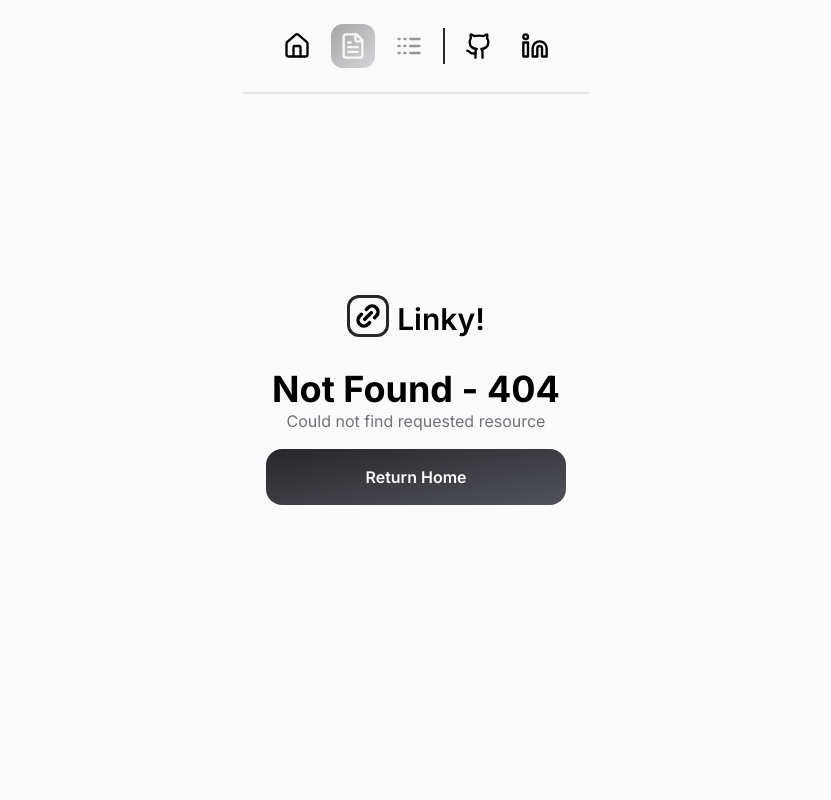
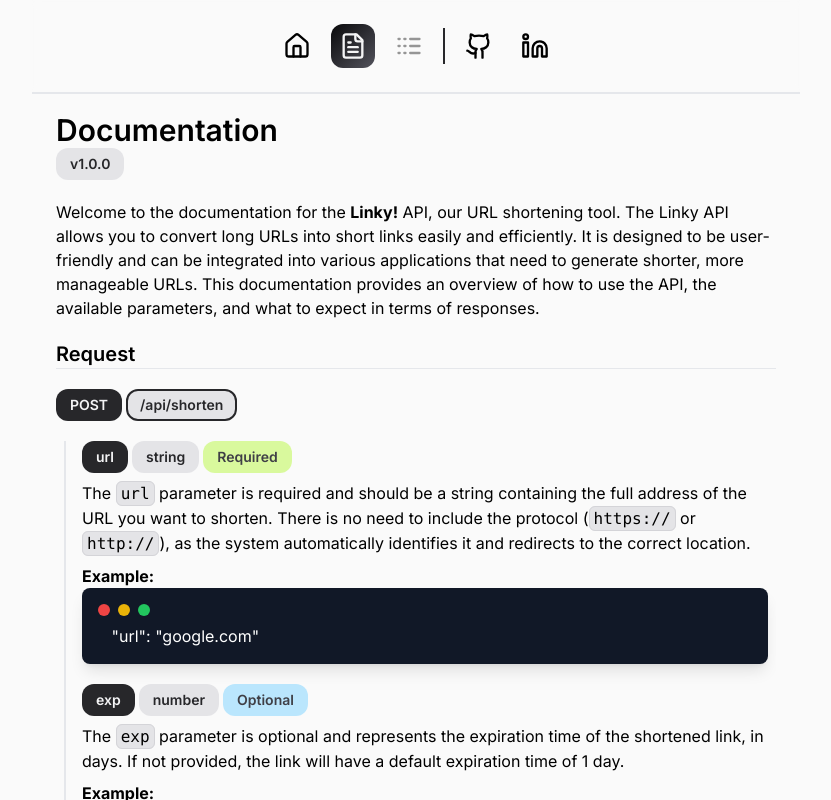
Before and after one commit to reinaldo-silva/linky, a Next.js app: page /docs in a window 1280 px wide. Before the commit this address had no page. Shown: the whole page, without its empty margins (224-1055 px from the left). Built offline with nearby package versions, Linux system fonts and the light colour scheme.

Commit message:
add page Docs and add solid arch in project

```diff
--- a/src/app/api/shorten/route.ts
+++ b/src/app/api/shorten/route.ts
@@ -1,4 +1,4 @@
-import { initDB } from "@/lib/redis";
+import { initDB } from "@/lib/dbConnection";
 import { nanoid } from "nanoid";
 import { NextResponse, type NextRequest } from "next/server";
 
--- /dev/null
+++ b/src/app/docs/page.tsx
@@ -0,0 +1,118 @@
+import { Badge } from "@/components/Badge";
+import { TerminalCode } from "@/components/TerminalCode";
+
+export default function Docs() {
+  return (
+    <div className="h-svh flex flex-col items-start overflow-x-hidden flex-1 mx-auto pt-28 pb-6 overflow-scroll space-y-5 scrollbar-hide">
+      <div className="flex flex-col items-start">
+        <h1 className="font-sans text-3xl font-semibold">Documentation</h1>
+        <Badge variant="white">v1.0.0</Badge>
+      </div>
+
+      <p>
+        Welcome to the documentation for the <strong>Linky!</strong> API, our
+        URL shortening tool. The Linky API allows you to convert long URLs into
+        short links easily and efficiently. It is designed to be user-friendly
+        and can be integrated into various applications that need to generate
+        shorter, more manageable URLs. This documentation provides an overview
+        of how to use the API, the available parameters, and what to expect in
+        terms of responses.
+      </p>
+
+      <h2 className="font-semibold border-b text-xl w-full">Request</h2>
+
+      <div className="flex gap-1">
+        <Badge>POST</Badge>
+        <Badge variant="outline">/api/shorten</Badge>
+      </div>
+
+      <div className="ml-2 border-l-2 px-4 w-full">
+        <ul className="space-y-5">
+          <li className="space-y-2">
+            <div className="flex space-x-1">
+              <Badge>url</Badge>
+              <Badge variant="white">string</Badge>
+              <Badge variant="required">Required</Badge>
+            </div>
+            <p>
+              The <code className="code-text">url</code> parameter is required
+              and should be a string containing the full address of the URL you
+              want to shorten. There is no need to include the protocol (
+              <code className="code-text">https://</code> or{" "}
+              <code className="code-text">http://</code>), as the system
+              automatically identifies it and redirects to the correct location.
+            </p>
+
+            <div>
+              <strong>Example:</strong>
+              <TerminalCode>
+                <p>{`   "url": "google.com"`}</p>
+              </TerminalCode>
+            </div>
+          </li>
+
+          <li className="space-y-2">
+            <div className="flex space-x-1">
+              <Badge>exp</Badge>
+              <Badge variant="white">number</Badge>
+              <Badge variant="optional">Optional</Badge>
+            </div>
+            <p>
+              The <code className="code-text">exp</code> parameter is optional
+              and represents the expiration time of the shortened link, in days.
+              If not provided, the link will have a default expiration time of 1
+              day.
+            </p>
+
+            <div>
+              <strong>Example:</strong>
+              <TerminalCode>
+                <p>{`   "exp": 7`}</p>
+              </TerminalCode>
+            </div>
+          </li>
+        </ul>
+      </div>
+
+      <h2 className="font-semibold border-b text-xl w-full">Response</h2>
+
+      <div className="flex gap-1">
+        <Badge>200</Badge>
+      </div>
+
+      <p>
+        The API response will be a JSON object containing the following
+        information:
+      </p>
+
+      <div className="ml-2 border-l-2 px-4 w-full">
+        <ul className="space-y-5">
+          <li className="space-y-2">
+            <div className="flex space-x-1">
+              <Badge>message</Badge>
+              <Badge variant="white">string</Badge>
+            </div>
+            <p>Informative message.</p>
+          </li>
+          <li className="space-y-2">
+            <div className="flex space-x-1">
+              <Badge>shortUrl</Badge>
+              <Badge variant="white">string</Badge>
+            </div>
+            <p>The shortened URL generated by the API.</p>
+          </li>
+        </ul>
+      </div>
+
+      <div className="w-full">
+        <strong>Example:</strong>
+        <TerminalCode>
+          <p>{`{`}</p>
+          <p>{`     "message": "Linky your url!"`}</p>
+          <p>{`     "shortUrl": "localhost:3000/s/JUli3GrR"`}</p>
+          <p>{`}`}</p>
+        </TerminalCode>
+      </div>
+    </div>
+  );
+}
--- a/src/app/globals.css
+++ b/src/app/globals.css
@@ -5,3 +5,17 @@
 * {
   @apply font-sans;
 }
+
+/* Definir a scroll bar invisível */
+.scrollbar-hide::-webkit-scrollbar {
+  display: none; /* Ocultar barra no WebKit (Chrome, Safari) */
+}
+
+.scrollbar-hide {
+  -ms-overflow-style: none; /* Ocultar barra no IE e Edge */
+  scrollbar-width: none; /* Ocultar barra no Firefox */
+}
+
+.code-text {
+  @apply font-mono bg-zinc-200 p-1 py-0.5 rounded-md border border-zinc-300;
+}
--- a/src/app/layout.tsx
+++ b/src/app/layout.tsx
@@ -22,8 +22,10 @@ export default function RootLayout({
   children: React.ReactNode;
 }>) {
   return (
-    <html lang="en" className="bg-zinc-50">
-      <body className={`${inter.variable} antialiased px-6`}>
+    <html lang="en" className="bg-zinc-50 flex justify-center">
+      <body
+        className={`${inter.variable} antialiased px-6 w-full sm:max-w-[460px] md:max-w-3xl`}
+      >
         <Providers>
           <ClientOnly fallback={<HeaderLoading />}>
             <Header />
--- a/src/app/s/[id]/page.tsx
+++ b/src/app/s/[id]/page.tsx
@@ -1,4 +1,4 @@
-import { initDB } from "@/lib/redis";
+import { initDB } from "@/lib/dbConnection";
 import { ensureHttp } from "@/utils/ensureHttp";
 import { redirect } from "next/navigation";
 
--- a/src/components/Badge.tsx
+++ b/src/components/Badge.tsx
@@ -1,10 +1,33 @@
+import clsx from "clsx";
 import { PropsWithChildren } from "react";
 
-interface BadgeProps extends PropsWithChildren {}
+interface BadgeProps extends PropsWithChildren {
+  variant?:
+    | "default"
+    | "green"
+    | "violet"
+    | "required"
+    | "white"
+    | "outline"
+    | "optional";
+}
 
-export function Badge({ children }: BadgeProps) {
+export function Badge({ children, variant = "default" }: BadgeProps) {
   return (
-    <span className="bg-zinc-800 flex gap-2 items-center text-zinc-200 text-sm p-1 px-3 rounded-2xl">
+    <span
+      className={clsx(
+        "flex gap-2 items-center text-zinc-100 text-sm p-1 px-3 rounded-xl font-semibold border-2 border-transparent",
+        {
+          "bg-zinc-800": variant === "default",
+          "bg-green-600": variant === "green",
+          "bg-lime-200 text-zinc-700": variant === "required",
+          "bg-purple-800": variant === "violet",
+          "bg-zinc-200 text-zinc-800": variant === "white",
+          "bg-zinc-200 text-zinc-800 !border-zinc-800": variant === "outline",
+          "bg-sky-200 text-zinc-700": variant === "optional",
+        }
+      )}
+    >
       {children}
     </span>
   );
--- a/src/components/Header.tsx
+++ b/src/components/Header.tsx
@@ -7,7 +7,7 @@ import { Fragment } from "react";
 
 const links = [
   { icon: House, to: "/", disabled: false },
-  { icon: FileText, to: "/docs", disabled: true },
+  { icon: FileText, to: "/docs", disabled: false },
   { icon: Logs, to: "/urls", disabled: true, div: true },
   {
     icon: Github,
@@ -27,7 +27,7 @@ export function Header() {
   const pathname = usePathname();
 
   return (
-    <header className="fixed flex items-center top-0 gap-3 left-1/2 -translate-x-1/2 p-8 py-6 bg-zinc-50/40 backdrop-blur-sm border-b-2">
+    <header className="fixed flex items-center justify-center sm:max-w-[460px] md:max-w-3xl w-full top-0 gap-3 left-1/2 -translate-x-1/2 p-8 py-6 bg-zinc-50/40 backdrop-blur-sm border-b-2">
       {links.map((link, index) => {
         const Icon = link.icon;
         return (
--- a/src/components/Logo.tsx
+++ b/src/components/Logo.tsx
@@ -37,7 +37,7 @@ export function Logo({ whitAnimation = false }: LogoProps) {
           "ml-2 truncate flex-1 text-ellipsis max-w-[260px] sm:max-w-md md:max-w-lg lg:max-w-xl xl:max-w-3xl",
           {
             "text-xl font-mono": !showLinky && whitAnimation,
-            "font-sans text-3xl font-semibold ": showLinky || !whitAnimation,
+            "font-sans text-3xl font-semibold": showLinky || !whitAnimation,
           }
         )}
       >
--- /dev/null
+++ b/src/components/TerminalCode.tsx
@@ -0,0 +1,17 @@
+import { PropsWithChildren } from "react";
+
+export function TerminalCode({ children }: PropsWithChildren) {
+  return (
+    <div className="bg-gray-900 text-white font-mono p-4 rounded-lg shadow-lg overflow-auto flex-1">
+      <div className="flex items-center space-x-2 mb-2">
+        <span className="bg-red-500 w-3 h-3 rounded-full"></span>
+        <span className="bg-yellow-500 w-3 h-3 rounded-full"></span>
+        <span className="bg-green-500 w-3 h-3 rounded-full"></span>
+      </div>
+
+      <pre className="overflow-auto">
+        <code>{children}</code>
+      </pre>
+    </div>
+  );
+}
--- /dev/null
+++ b/src/lib/dbConnection/index.ts
@@ -0,0 +1,6 @@
+import { IDBConnection } from "./interface";
+import { dbConnectionUpstash } from "./upstash";
+
+export function initDB(): IDBConnection {
+  return dbConnectionUpstash();
+}
--- /dev/null
+++ b/src/lib/dbConnection/interface.ts
@@ -0,0 +1,10 @@
+export type URL = {
+  id: string;
+  url: string;
+  exp: number;
+};
+
+export interface IDBConnection {
+  getUrlById(key: string): Promise<string | null>;
+  saveUrl(url: URL): Promise<URL>;
+}
--- a/src/lib/redis.ts
+++ b/src/lib/dbConnection/upstash.ts
@@ -1,13 +1,9 @@
 import { Redis } from "@upstash/redis";
+import { IDBConnection, URL } from "./interface";
 
-type URL = {
-  id: string;
-  url: string;
-  exp: number;
-};
+export function dbConnectionUpstash(): IDBConnection {
+  const oneDaySeconds = 24 * 60 * 60;
 
-export function initDB() {
-  const oneDaySeconds = 24 * 60 * 60;
   const redis = new Redis({
     url: process.env.UPSTASH_REDIS_REST_URL,
     token: process.env.UPSTASH_REDIS_REST_TOKEN,
@@ -19,12 +15,12 @@ export function initDB() {
     return url;
   }
 
-  async function saveUrl({ exp, id, url }: URL): Promise<URL | null> {
+  async function saveUrl({ exp, id, url }: URL): Promise<URL> {
     await redis.set(id, url);
     await redis.expire(id, exp * oneDaySeconds);
 
     return { exp, id, url };
   }
 
-  return { redis, getUrlById, saveUrl };
+  return { getUrlById, saveUrl };
 }
```
